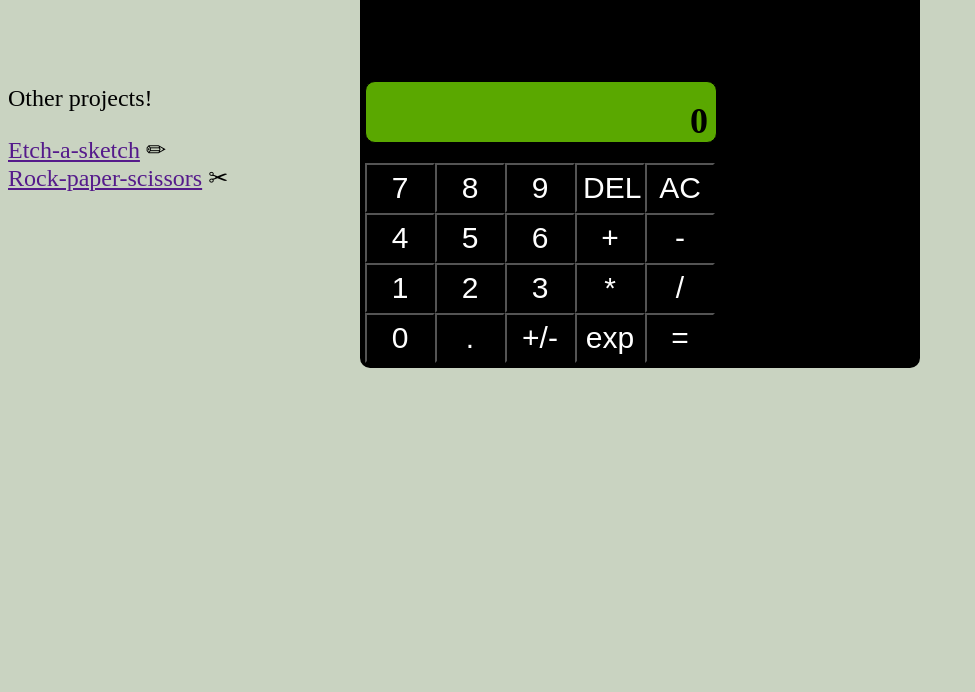
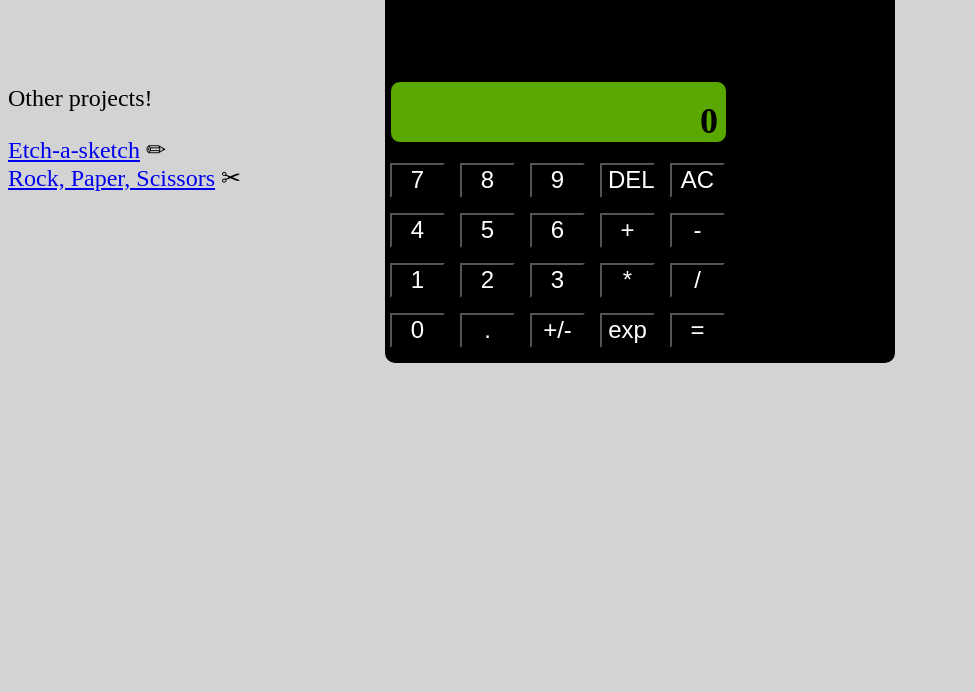
Before and after one commit to oliverowen2210/calculator, a plain HTML site: page index.html in a window 1280 px wide. Shown: the part 108-800 px from the top of the page, without its empty margins (0-975 px from the left). Drawn offline with Linux system fonts and the light colour scheme.

Commit message:
small tweaks

```diff
--- a/index.html
+++ b/index.html
@@ -13,8 +13,8 @@
         <div id='links'>
             Other projects!
             <ul>
-                <li><a href=''>Etch-a-sketch</a> &#9999</li>
-                <li><a href=''>Rock-paper-scissors</a> &#9986</li>
+                <li><a href='https://oliverowen2210.github.io/etch-a-sketch/'>Etch-a-sketch</a> &#9999</li>
+                <li><a href='https://oliverowen2210.github.io/rock-paper-scissors/'>Rock, Paper, Scissors</a> &#9986</li>
             </ul>
         </div>
         <div id='calculator-wrapper'>
--- a/index.js
+++ b/index.js
@@ -1,3 +1,4 @@
+//math functions
 function add(a=0, b=0) {
 	return(a + b);
 };
@@ -42,9 +43,9 @@ function operate(a, operator, b=0) {
     }
 }
 
-
+//calculator logic functions
 function updateDisplay(str) {
-    if (str.length > 18) str = str.strip(0, 18);
+    if (str.length > 18) str = str.slice(0, 18);
     display.textContent = str;
     if(str=='') display.textContent = '0';
 }
@@ -72,6 +73,15 @@ function reset() {
     result = 0;
 }
 
+function equals() {
+    if (justOperated) update(operator);
+    ghost.textContent += ` ${input} =`;
+    memory = String(operate(memory, operator, input));
+    updateDisplay(memory);
+    if (memory=='error'||memory=='Infinity') reset();
+    else addHistory();
+}
+
 function addHistory() {
     div = document.createElement('div');
     div.classList.add('history-div')
@@ -97,15 +107,7 @@ function addHistory() {
     history.prepend(div);
 }
 
-function equals() {
-    if (justOperated) update(operator);
-    ghost.textContent += ` ${input} =`;
-    memory = String(operate(memory, operator, input));
-    updateDisplay(memory);
-    if (memory=='error'||memory=='Infinity') reset();
-    else addHistory();
-}
-
+//HTML elements and event listeners
 let display = document.getElementById('display-text');
 let ghost = document.getElementById('ghost-text')
 let history = document.getElementById('history');
@@ -191,7 +193,7 @@ digits.forEach((digit) => digit.addEventListener('click', (e) => {
 }))
 
 
-
+//defaults
 let operator = '';
 let input = '0';
 let memory = '';
--- a/style.css
+++ b/style.css
@@ -1,5 +1,5 @@
 * {
-    background-color: rgb(201, 211, 193);
+    background-color: lightgray;
 }
 
 #literally-nothing {
@@ -31,7 +31,7 @@
 #calculator-wrapper {
     display: flex;
     justify-self: center;
-    height: 425px;
+    height: 415px;
     border: 5px solid black;
     border-radius: 10px;
 }
@@ -44,7 +44,7 @@
 
 #calculator {
     display: flex;
-    width: 450px;
+    width: 400px;
     height: 100%;
     flex-direction: column;
     border-right: none;
@@ -101,7 +101,7 @@
     flex-direction: column;
     background: rgb(90, 168, 0);
     color: black;
-    width: 350px;
+    width: 335px;
     height: 60px;
     border: 1px solid black;
     border-radius: 10px;
@@ -134,14 +134,16 @@
     display: grid;
     justify-self: flex-end;
     align-self: flex-start;
+    gap: 15px;
     grid-template-rows: repeat(4, 1fr);
     grid-template-columns: repeat(5, 1fr);
+    margin-bottom: 10px;
 }
 
 #buttons button {
-    width: 70px;
-    height: 50px;
-    font-size: 30px;
+    width: 55px;
+    height: 35px;
+    font-size: 24px;
 }
 
 button #decimal .disabled {
```
